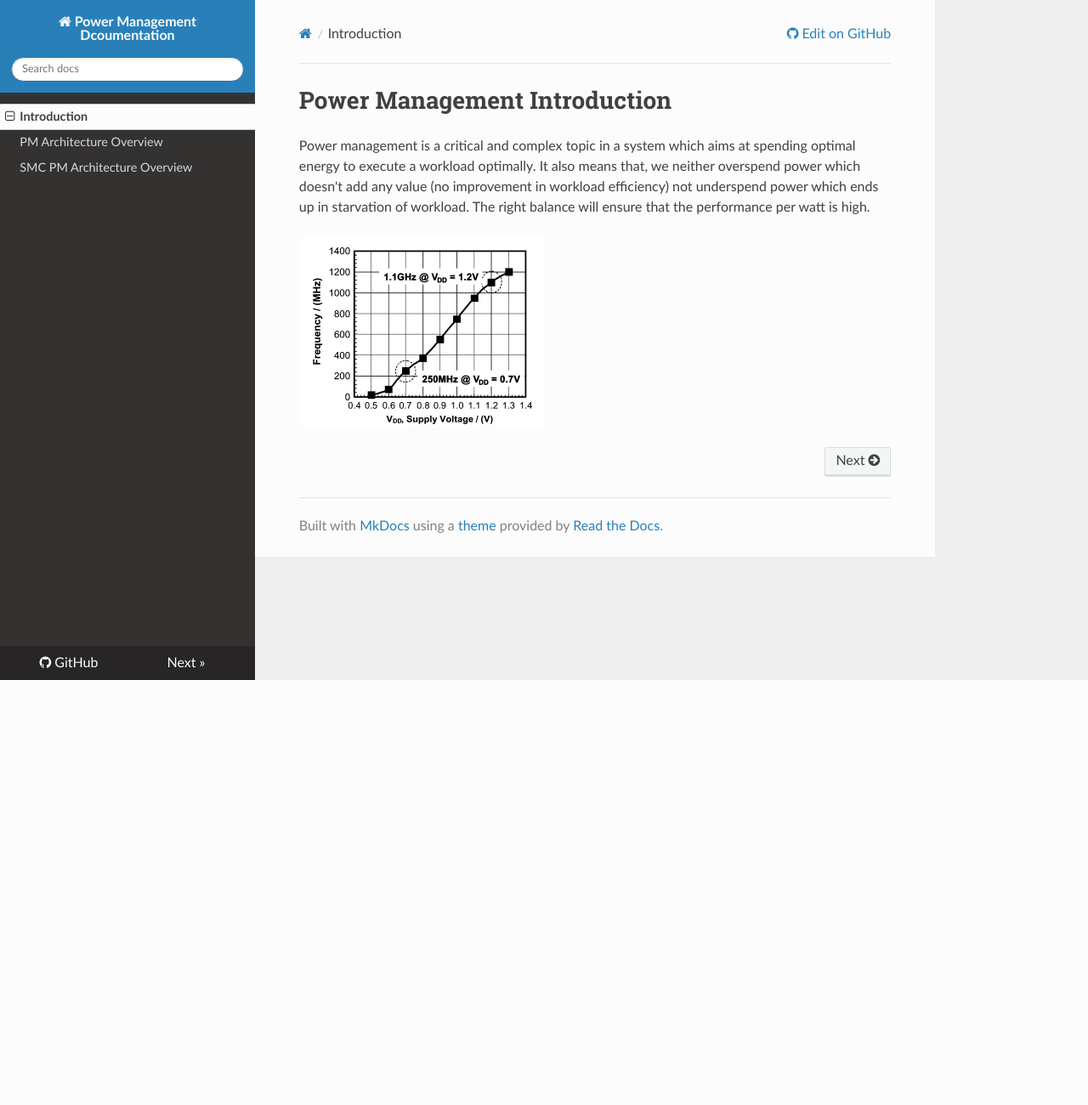
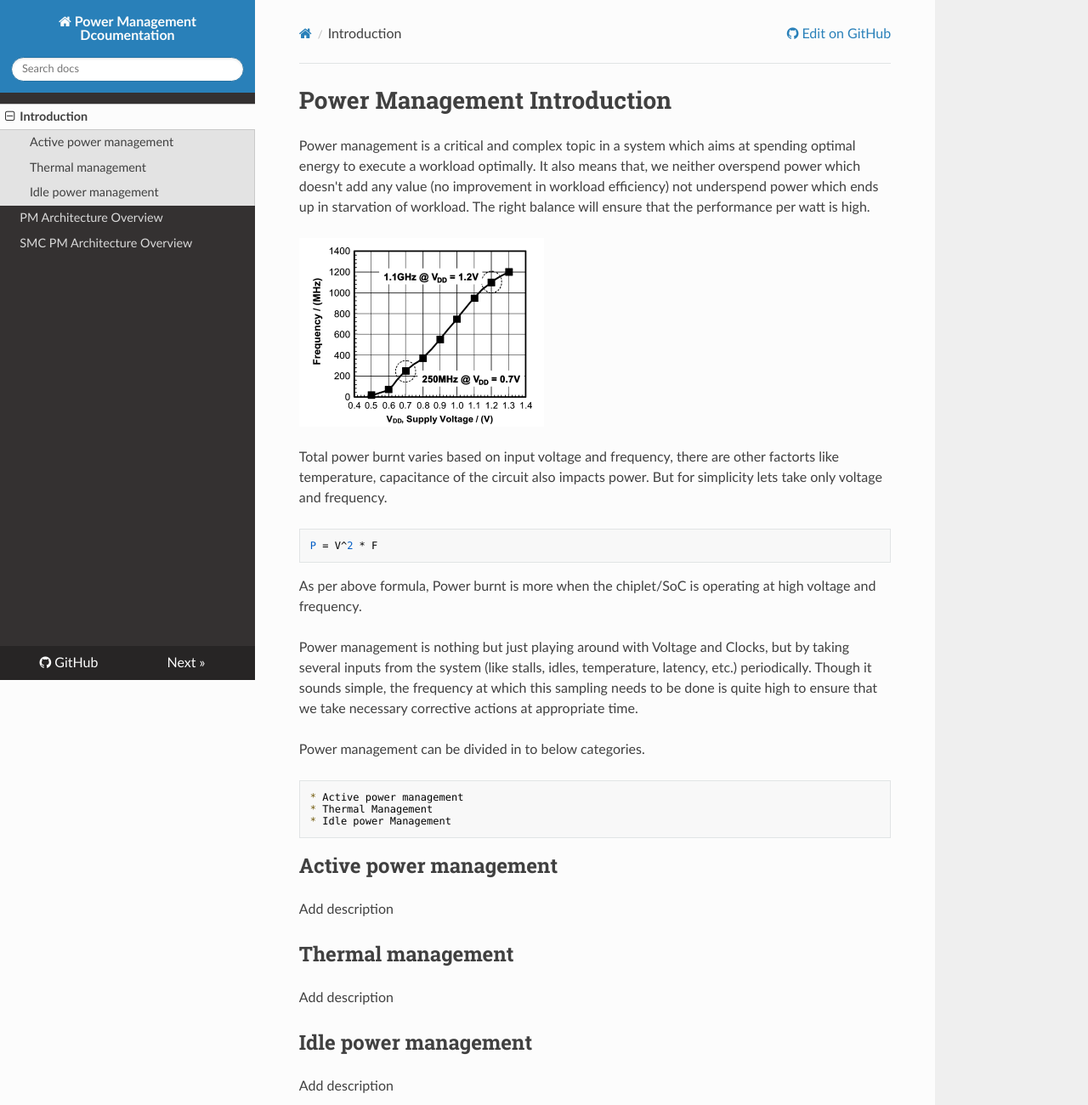
Before and after one commit to udhaya-1989/udhaya-1989.github.io, a plain HTML site: page introduction/index.html in a window 1280 px wide. Shown: the top 1300 px of the page at 85% size. Before the commit the page ends 800 px from the top, so only its background shows below. Drawn offline with nearby package versions, Linux system fonts and the light colour scheme.

Commit message:
Deployed  with MkDocs version: 1.5.3

```diff
--- a/introduction/index.html
+++ b/introduction/index.html
@@ -42,6 +42,12 @@
               <ul class="current">
                 <li class="toctree-l1 current"><a class="reference internal current" href="./">Introduction</a>
     <ul class="current">
+    <li class="toctree-l2"><a class="reference internal" href="#active-power-management">Active power management</a>
+    </li>
+    <li class="toctree-l2"><a class="reference internal" href="#thermal-management">Thermal management</a>
+    </li>
+    <li class="toctree-l2"><a class="reference internal" href="#idle-power-management">Idle power management</a>
+    </li>
     </ul>
                 </li>
               </ul>
@@ -80,6 +86,22 @@
                 <h1 id="power-management-introduction">Power Management Introduction</h1>
 <p>Power management is a critical and complex topic in a system which aims at spending optimal energy to execute a workload optimally. It also means that, we neither overspend power which doesn't add any value (no improvement in workload efficiency) not underspend power which ends up in starvation of workload. The right balance will ensure that the performance per watt is high.</p>
 <p><img alt="voltage and frequency" src="../img/vf_curve.png" /></p>
+<p>Total power burnt varies based on input voltage and frequency, there are other factorts like temperature, capacitance of the circuit also impacts power. But for simplicity lets take only voltage and frequency.</p>
+<pre><code>P = V^2 * F
+</code></pre>
+<p>As per above formula, Power burnt is more when the chiplet/SoC is operating at high voltage and frequency.</p>
+<p>Power management is nothing but just playing around with Voltage and Clocks, but by taking several inputs from the system (like stalls, idles, temperature, latency, etc.) periodically. Though it sounds simple, the frequency at which this sampling needs to be done is quite high to ensure that we take necessary corrective actions at appropriate time.</p>
+<p>Power management can be divided in to below categories.</p>
+<pre><code>* Active power management
+* Thermal Management
+* Idle power Management
+</code></pre>
+<h2 id="active-power-management">Active power management</h2>
+<p><Todo:> Add description</p>
+<h2 id="thermal-management">Thermal management</h2>
+<p><Todo:> Add description</p>
+<h2 id="idle-power-management">Idle power management</h2>
+<p><Todo:> Add description</p>
 
             </div>
           </div><footer>
```
Also changed, not shown: index.html (+1 -1 lines), search/search_index.json (+1 -1 lines), 1 other file.
